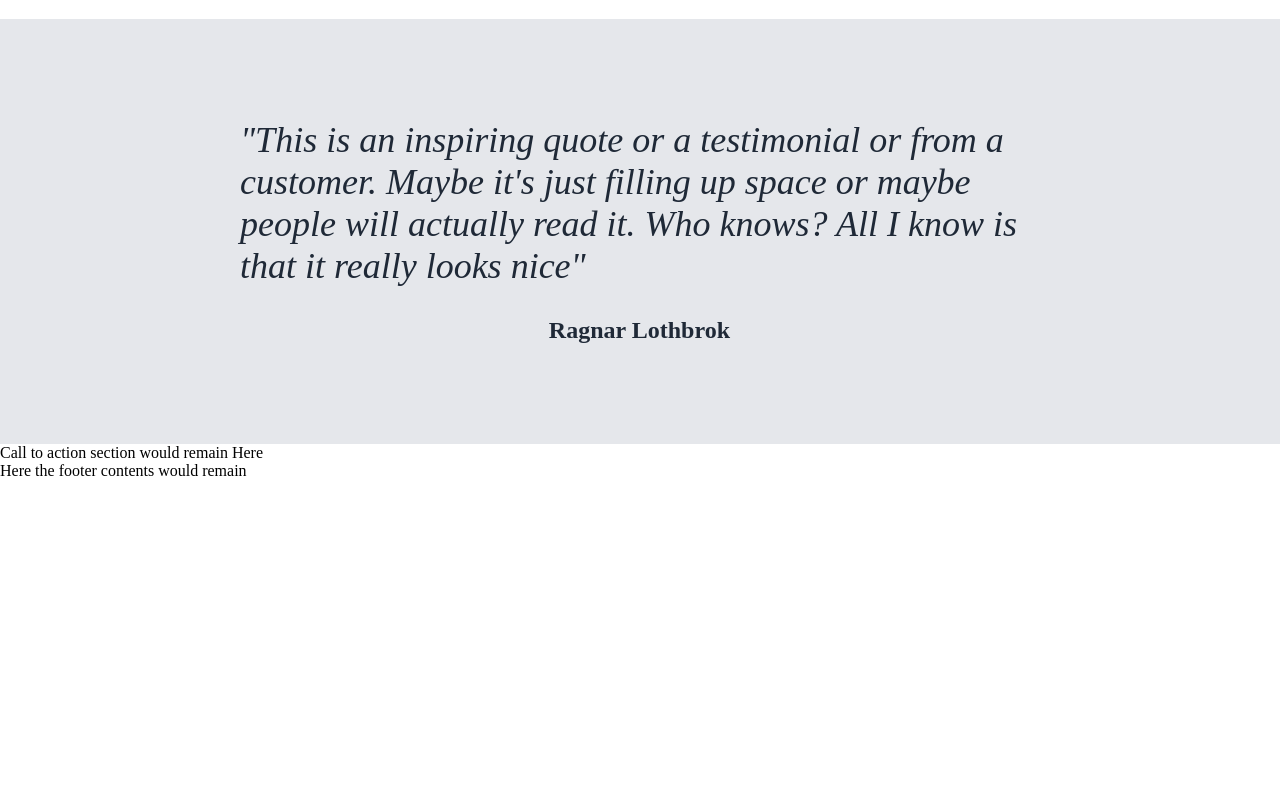
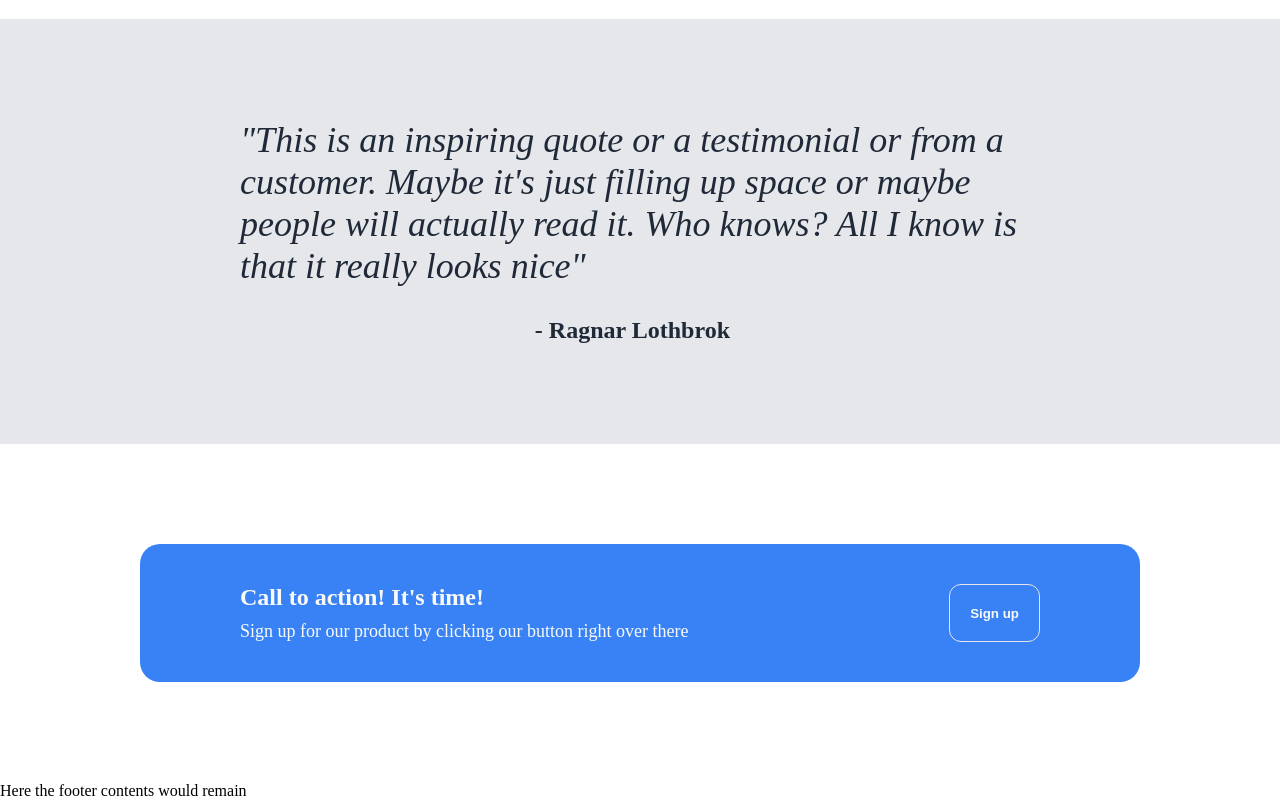
Before and after one commit to 0Nafi0/landing-page, a plain HTML site: page index.html in a window 1280 px wide. Shown: the part 801-1601 px from the top of the page. Before the commit the page ends 1281 px from the top, so only its background shows below. Drawn offline with Linux system fonts and the light colour scheme.

Commit message:
Addition of "Call to Action" section
Helpful for the users who scroll this website and want to sign up.
Important mark to commit

```diff
--- a/index.html
+++ b/index.html
@@ -37,10 +37,14 @@
         </div>
         <div class="quotes">
             <div class="quote">"This is an inspiring quote or a testimonial or from a customer. Maybe it's just filling up space or maybe people will actually read it. Who knows? All I know is that it really looks nice"</div>
-            <div class="author">Ragnar Lothbrok</div>
+            <div class="author">- Ragnar Lothbrok</div>
         </div>
         <div class="cta">
-            Call to action section would remain Here
+            <div class="cta-text">
+                <div class="cta-header">Call to action! It's time!</div>
+                <div class="cta-subheader">Sign up for our product by clicking our button right over there</div>
+            </div>
+            <button  href="#">Sign up</button>
         </div>
     </div>
     <div class="footer">
--- a/styles.css
+++ b/styles.css
@@ -160,3 +160,35 @@ button {
     font-weight: 800;
     margin-right: 300px;
 }
+
+.cta {
+    width: 800px;
+    align-self: center;
+    background-color: #3882f6;
+    display: flex;
+    justify-content: space-between;
+    padding: 40px 100px;
+    border-radius: 20px;
+    margin: 100px 0px;
+}
+
+.cta button {
+    border: 1px solid #e5e7eb;
+}
+
+.cta-text {
+    display: flex;
+    flex-direction: column;
+    gap: 10px;
+    color: #f9faf8;
+}
+
+
+.cta-header {
+    font-size: 24px;
+    font-weight: 700;
+}
+
+.cta-subheader {
+    font-size: 18px;
+}
```
